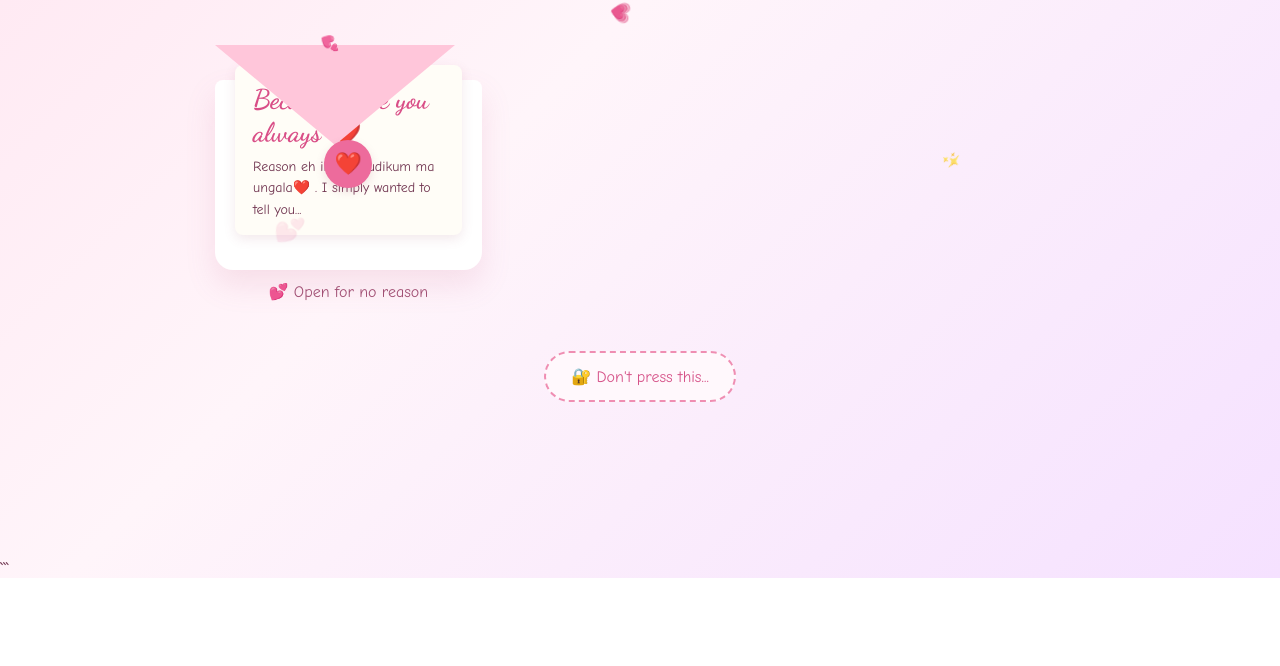
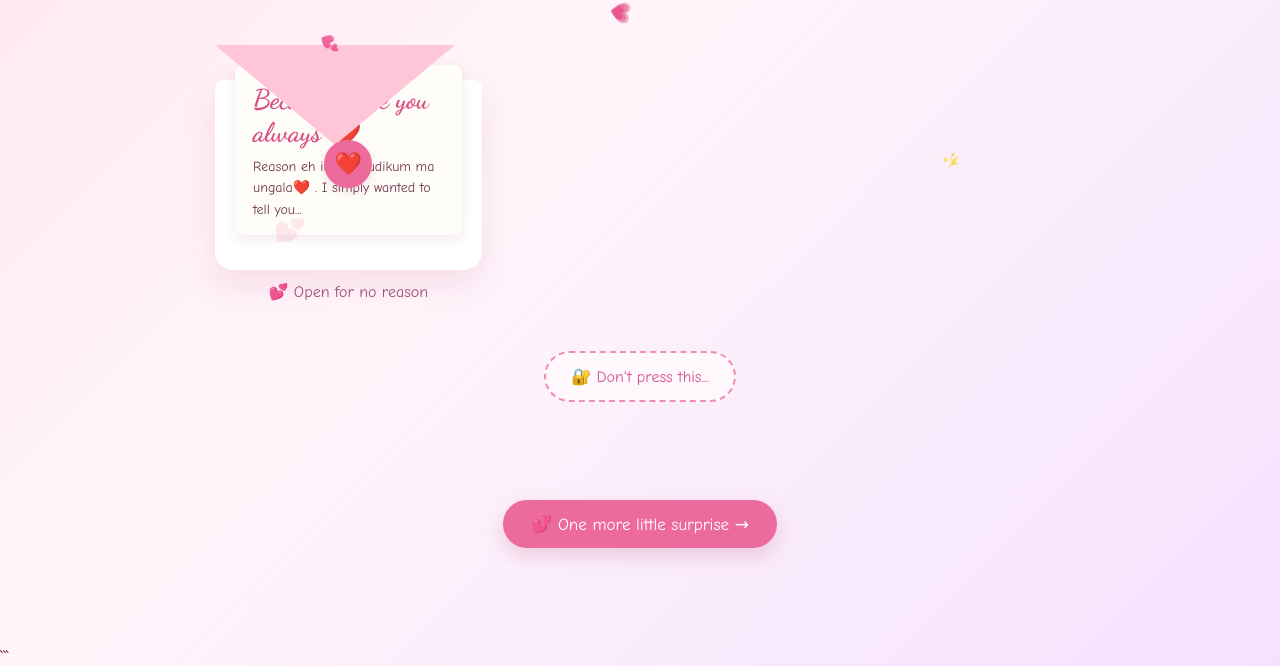
Before and after one commit to sritharansiththarth2-creator/cute-love, a plain HTML site: page pagetwo.html in a window 1280 px wide. Shown: the part 572-1238 px from the top of the page. Before the commit the page ends 1150 px from the top, so only its background shows below. Drawn offline with Linux system fonts and the light colour scheme.

Commit message:
Update pagetwo.html

```diff
--- a/pagetwo.html
+++ b/pagetwo.html
@@ -666,7 +666,21 @@ body{
         </div>
 
     </div>
-
+<div style="margin-top:40px;">
+    <a href="./pagethree.html"
+       style="
+       display:inline-block;
+       padding:14px 28px;
+       background:#ed6b9c;
+       color:white;
+       text-decoration:none;
+       border-radius:50px;
+       font-size:17px;
+       box-shadow:0 8px 20px #c65f8740;
+       ">
+       💕 One more little surprise →
+    </a>
+</div>
 
 </section>
 
```
